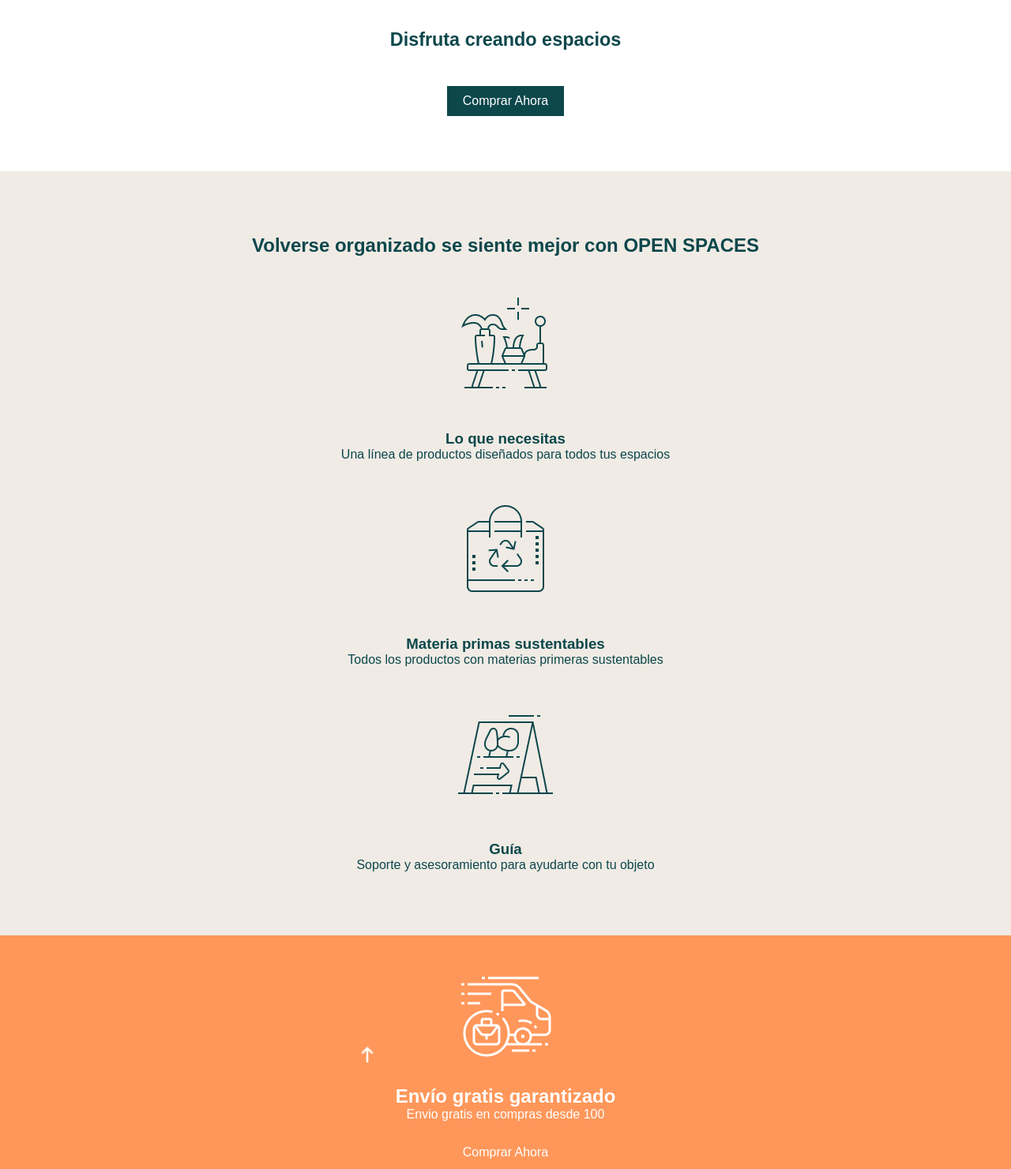
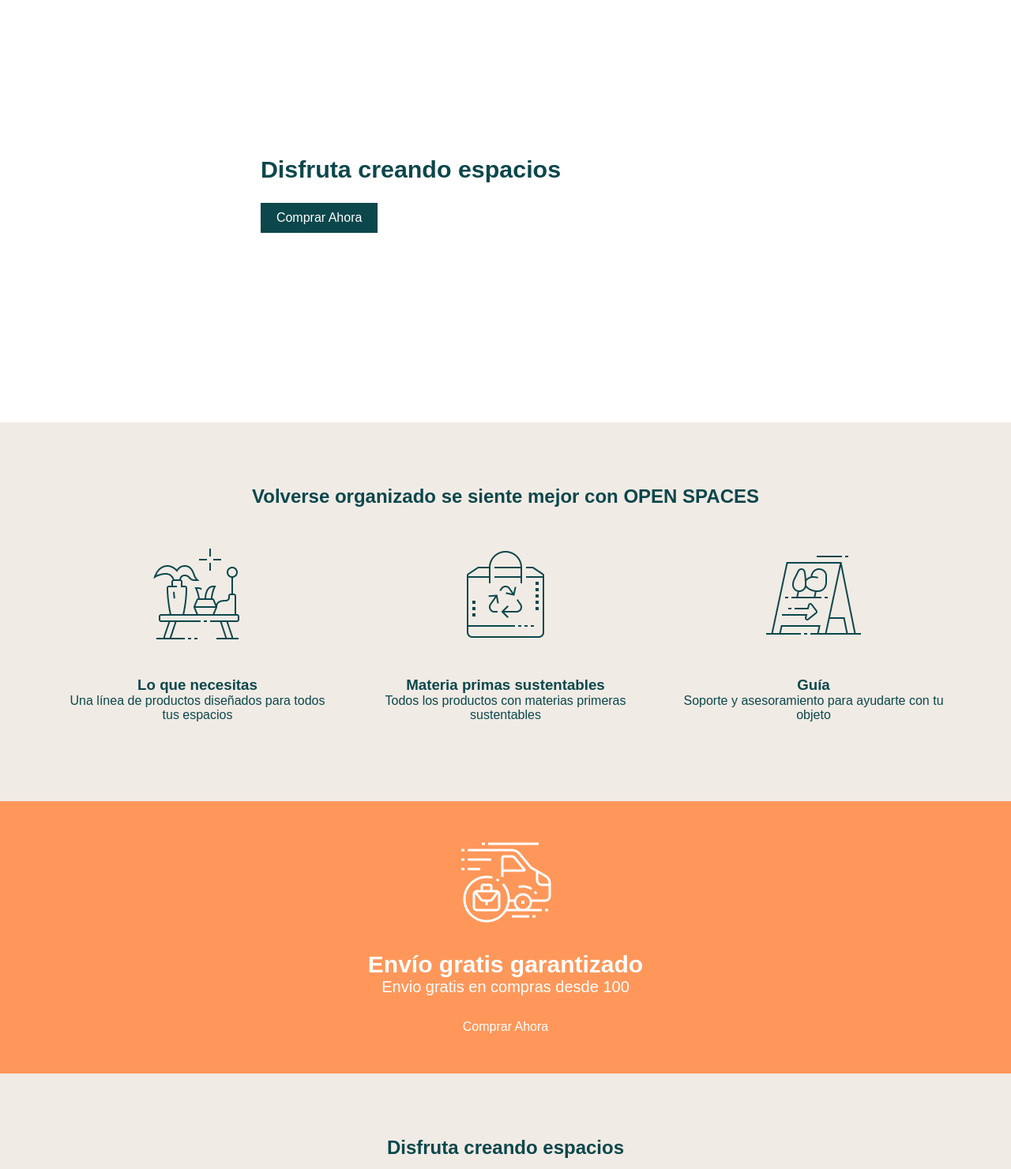
Before and after one commit to Adalab/modulo-1-evaluacion-final-SaNdRyXu, a website built with Vite: page src/index.html in a window 1280 px wide. Shown: the part 119-1600 px from the top of the page at 79% size. Built offline with nearby package versions, Linux system fonts and the light colour scheme; files whose address does not match are found by name.

Commit message:
900px hecho

```diff
--- a/src/partials/main.html
+++ b/src/partials/main.html
@@ -1,30 +1,31 @@
 <main class="page__main">
   <section class="main__section1">
-    <h2 >Volverse organizado se siente mejor con OPEN SPACES</h2>
-    <img class="main__image" src="../images/icon_1.png" alt="mesa">
-    <article >
-      <h3>Lo que necesitas</h3>
+    <h2 class="main_box1">Volverse organizado se siente mejor con OPEN SPACES</h2>
+    <div class="main_box2"><img class="main__image" src="../images/icon_1.png" alt="mesa">
+    <article class="main__article">
+      <h3 >Lo que necesitas</h3>
       <p>Una línea de productos diseñados para todos tus espacios</p>
+    </div>
     </article>
-
-    <img class="main__image" src="../images//Biodegradable bag.png" alt="bolsa">
-    <article>
+      <div class="main_box3"><img class="main__image" src="../images//Biodegradable bag.png" alt="bolsa">
+    <article class="main__article1">
       <h3>Materia primas sustentables</h3>
       <p>Todos los productos con materias primeras sustentables</p>
     </article>
+    </div>
 
-    <img class="main__image" src="/../images//Park.png" alt="park">
-    <article>
+    <div class="main_box4"><img class="main__image" src="/../images//Park.png" alt="park">
+    <article class="main__article2">
       <h3>Guía</h3>
       <p>Soporte y asesoramiento para ayudarte con tu objeto</p>
     </article>
-
+  </div>
   </section>
 
 
     <section class="section1">
       <img src="../images//go_6.png" alt="coche">
-    <article>
+    <article class="main__article3">
         <h2>Envío gratis garantizado</h2>
         <p>Envio gratis en compras desde 100</p>
     </article>
--- a/src/scss/layout/_body.scss
+++ b/src/scss/layout/_body.scss
@@ -24,7 +24,6 @@
     display: flex;
     flex-direction: column;
     align-items: center;
-
     justify-content: center;
     text-align: center;
    background-color: #ff975a;
@@ -75,3 +74,8 @@
 .main__div{
     margin: 0;
 }
+.main_img1{
+    height: auto;
+    width: 100vw;
+
+}
--- a/src/scss/main.scss
+++ b/src/scss/main.scss
@@ -27,4 +27,81 @@
 
 @media all and (min-width: 900px) {
 
-      }
+        .header__header{
+        padding-bottom: 30vh;
+        }
+
+      .header__article{
+        align-items: flex-start;
+        margin-left: -30vh;
+        gap: 10px;
+        font-size: 26px;
+        padding-top: 20vh;
+        }
+
+        .main__section1{
+            grid-template-columns:repeat(3,1fr);
+            padding-bottom: 100px;
+
+        }
+
+        .main_box1{
+            grid-column: span 3 ;
+
+        }
+        .main_box2{
+            grid-column: span 1 ;
+
+        }
+        .main_box3{
+            grid-column: span 1 ;
+
+        }
+        .main_box4{
+            grid-column: span 1 ;
+
+        }
+
+        .main__article{
+
+            padding-top: 40px;
+
+        }
+
+        .main__article1{
+
+            padding-top: 40px;
+
+        }
+        .main__article2{
+
+            padding-top: 40px;
+
+        }
+
+        .main__article3{
+
+           font-size: 20px;
+
+        }
+        .page__footer{
+            flex-direction: row;
+            align-items: center;
+            padding-left: 15vw;
+            column-gap: 100px;
+            padding-top: 40px;
+            padding-bottom: 50px;
+        }
+        .footer__social{
+            position: absolute;
+            left: 532px;
+            top: 150px;
+        }
+        .footer__boton{
+            position
+            : absolute;
+            top : 18vh;
+            left:100vh;
+        }
+
+    }
```
